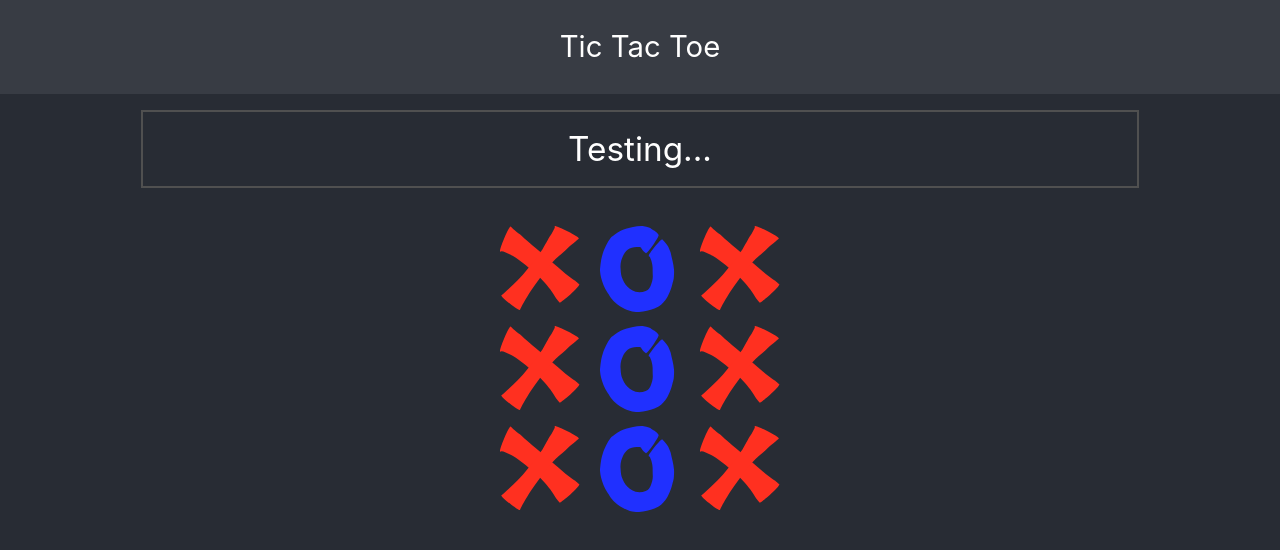
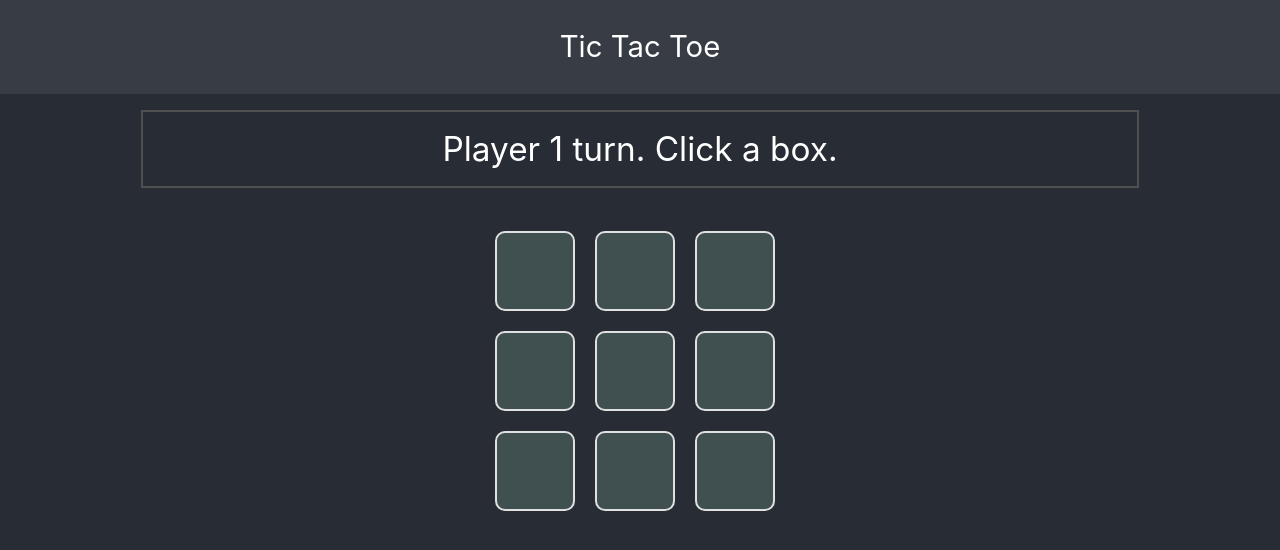
Before and after one commit to coderkevin/react-tic-tac-toe, a React (Create React App) app: page / in a window 1280 px wide. Shown: the top 550 px of the page. Built offline with nearby package versions, Linux system fonts and the light colour scheme.

Commit message:
Add game business logic and adapt components

```diff
--- a/src/App.tsx
+++ b/src/App.tsx
@@ -1,7 +1,9 @@
 import styled from "@emotion/styled/macro";
 import MessageBox from "./MessageBox";
 import TicTacToeGrid from "./TicTacToeGrid/TicTacToeGrid";
-import { BoxContent } from "./types";
+import { createGame, playerTurn } from "./game";
+import { useState } from "react";
+import PlayAgainButton from "./PlayAgainButton";
 
 const StyledApp = styled.div`
   background-color: #282c34;
@@ -9,7 +11,7 @@ const StyledApp = styled.div`
   display: flex;
   flex-direction: column;
   align-items: center;
-  justify-content: center;
+  justify-content: flex-start;
   font-size: 16pt;
   color: white;
 `;
@@ -27,25 +29,37 @@ const StyledHeader = styled.header`
   padding: 1em;
 `;
 
-const StyledBody = styled.div`
-  flex-grow: 1;
-  padding: 1em;
+const StyledGrid = styled(TicTacToeGrid)`
+  margin: 1em;
+`;
+
+const StyledPlayAgainButton = styled(PlayAgainButton)`
+  margin: 1em;
 `;
 
 function App() {
-  const gridData = [
-    [BoxContent.X, BoxContent.O, BoxContent.X],
-    [BoxContent.X, BoxContent.O, BoxContent.X],
-    [BoxContent.X, BoxContent.O, BoxContent.X],
-  ];
+  const [game, setGame] = useState(createGame(3, 3));
+
+  const boxClick = (row: number, column: number) => {
+    if (!game.gameOver) {
+      setGame(playerTurn(game, row, column));
+    }
+  };
+
+  let playAgainButton = null;
+
+  if (game.gameOver) {
+    playAgainButton = (
+      <StyledPlayAgainButton onClick={() => setGame(createGame(3, 3))} />
+    );
+  }
 
   return (
     <StyledApp>
       <StyledHeader>Tic Tac Toe</StyledHeader>
-      <MessageBox>Testing...</MessageBox>
-      <StyledBody>
-        <TicTacToeGrid gridData={gridData} />
-      </StyledBody>
+      <MessageBox game={game} />
+      <StyledGrid gridData={game.grid} boxClick={boxClick} />
+      {playAgainButton}
     </StyledApp>
   );
 }
--- a/src/MessageBox.tsx
+++ b/src/MessageBox.tsx
@@ -1,8 +1,9 @@
-import { FunctionComponent, ReactNode } from "react";
+import { FunctionComponent } from "react";
 import styled from "@emotion/styled/macro";
+import { GameData } from "./game";
 
 interface MessageBoxProps {
-  children: ReactNode;
+  game: GameData;
 }
 
 const StyledBox = styled.div`
@@ -14,8 +15,20 @@ const StyledBox = styled.div`
   padding: 0.5em;
 `;
 
-const MessageBox: FunctionComponent<MessageBoxProps> = ({ children }) => {
-  return <StyledBox>{children}</StyledBox>;
+const generateMessage = (game: GameData): string => {
+  if (game.gameOver) {
+    if (game.winner > 0) {
+      return `Player ${game.winner} wins!`;
+    } else {
+      return "Game Over - Tie";
+    }
+  } else {
+    return `Player ${game.currentPlayer} turn. Click a box.`;
+  }
+};
+
+const MessageBox: FunctionComponent<MessageBoxProps> = ({ game }) => {
+  return <StyledBox>{generateMessage(game)}</StyledBox>;
 };
 
 export default MessageBox;
--- /dev/null
+++ b/src/PlayAgainButton.tsx
@@ -0,0 +1,31 @@
+import { FunctionComponent } from "react";
+import styled from "@emotion/styled/macro";
+
+interface PlayAgainButtonProps {
+  onClick: Function;
+  className?: string;
+}
+
+const StyledButton = styled.button`
+  height: 80px;
+  width: 240px;
+  margin: 5px;
+  color: #ffffff;
+  background-color: #405050;
+  border: 2px solid #e0e0e0;
+  border-radius: 10px;
+`;
+
+const PlayAgainButton: FunctionComponent<PlayAgainButtonProps> = ({
+  onClick,
+  className,
+}) => {
+  const clickHandler = () => onClick();
+  return (
+    <StyledButton className={className} onClick={clickHandler}>
+      Play Again?
+    </StyledButton>
+  );
+};
+
+export default PlayAgainButton;
--- a/src/TicTacToeGrid/TicTacToeBox.tsx
+++ b/src/TicTacToeGrid/TicTacToeBox.tsx
@@ -1,9 +1,9 @@
 import { FunctionComponent } from "react";
 import styled from "@emotion/styled/macro";
-import { BoxContent } from "../types";
 
 interface TicTacToeBoxProps {
-  content: BoxContent;
+  content: number;
+  onClick: Function;
 }
 
 interface BoxColorProps {
@@ -72,19 +72,18 @@ const BoxX: FunctionComponent<BoxColorProps> = ({ color }) => {
   );
 };
 
-const TicTacToeBox: FunctionComponent<TicTacToeBoxProps> = ({ content }) => {
-  let contentComponent;
-
-  if (content === BoxContent.X) {
-    contentComponent = <BoxX color="#FF3020" />;
-  } else if (content === BoxContent.O) {
-    contentComponent = <BoxO color="#2030FF" />;
-  } else {
-    const onClick = () => console.log("click");
-    contentComponent = <BoxEmpty onClick={onClick} />;
+const TicTacToeBox: FunctionComponent<TicTacToeBoxProps> = ({
+  content,
+  onClick,
+}) => {
+  switch (content) {
+    case 1:
+      return <BoxX color="#FF3020" />;
+    case 2:
+      return <BoxO color="#2030FF" />;
+    default:
+      return <BoxEmpty onClick={onClick} />;
   }
-
-  return contentComponent;
 };
 
 export default TicTacToeBox;
--- a/src/TicTacToeGrid/TicTacToeGrid.tsx
+++ b/src/TicTacToeGrid/TicTacToeGrid.tsx
@@ -1,17 +1,24 @@
 import { FunctionComponent, ReactNode } from "react";
 import styled from "@emotion/styled/macro";
 import TicTacToeBox from "./TicTacToeBox";
-import { GridData } from "../types";
+import { GridData } from "../game";
 
 interface TicTacToeGridProps {
   className?: string;
   gridData: GridData;
+  boxClick: Function;
 }
 
-const renderBoxes = (gridData: GridData): ReactNode[] => {
-  return gridData.reduce((boxComponents: ReactNode[], row) => {
-    row.forEach((box) => {
-      boxComponents.push(<TicTacToeBox content={box} />);
+const renderBoxes = (gridData: GridData, boxClick: Function): ReactNode[] => {
+  return gridData.reduce((boxComponents: ReactNode[], row, rowIndex) => {
+    row.forEach((box, columnIndex) => {
+      boxComponents.push(
+        <TicTacToeBox
+          key={`${rowIndex},${columnIndex}`}
+          content={box}
+          onClick={() => boxClick(rowIndex, columnIndex)}
+        />
+      );
     });
     return boxComponents;
   }, []);
@@ -20,8 +27,9 @@ const renderBoxes = (gridData: GridData): ReactNode[] => {
 const TicTacToeGrid: FunctionComponent<TicTacToeGridProps> = ({
   gridData,
   className,
+  boxClick,
 }) => {
-  return <div className={className}>{renderBoxes(gridData)}</div>;
+  return <div className={className}>{renderBoxes(gridData, boxClick)}</div>;
 };
 
 const StyledTicTacToeGrid = styled(TicTacToeGrid)`
--- /dev/null
+++ b/src/game.ts
@@ -0,0 +1,127 @@
+export type GridData = number[][];
+
+export type GameData = {
+  rows: number;
+  columns: number;
+  grid: GridData;
+  playerCount: number;
+  currentPlayer: number;
+  gameOver: boolean;
+  winner: number;
+};
+
+export const createGame = (rows: number, columns: number): GameData => {
+  const grid: number[][] = [];
+
+  for (let row = 0; row < rows; row++) {
+    grid[row] = [];
+    for (let column = 0; column < columns; column++) {
+      grid[row][column] = 0;
+    }
+  }
+
+  return {
+    rows,
+    columns,
+    grid,
+    playerCount: 2,
+    currentPlayer: 1,
+    gameOver: false,
+    winner: 0,
+  };
+};
+
+const checkLine = (
+  grid: GridData,
+  value: number,
+  startRow: number,
+  startColumn: number,
+  rowIncrement: number,
+  columnIncrement: number
+): boolean => {
+  const rows = grid.length;
+  const columns = grid[0].length;
+
+  let currentRow = startRow;
+  let currentColumn = startColumn;
+  while (
+    currentRow >= 0 &&
+    currentRow < rows &&
+    currentColumn >= 0 &&
+    currentColumn < columns
+  ) {
+    if (grid[currentRow][currentColumn] !== value) {
+      return false;
+    }
+    currentRow += rowIncrement;
+    currentColumn += columnIncrement;
+  }
+  return true;
+};
+
+export const checkForWin = (game: GameData): boolean => {
+  const { grid, rows, columns, currentPlayer } = game;
+
+  // Check horizontal
+  for (let row = 0; row < rows; row++) {
+    if (checkLine(grid, currentPlayer, row, 0, 0, 1)) {
+      return true;
+    }
+  }
+
+  // Check vertical
+  for (let column = 0; column < columns; column++) {
+    if (checkLine(grid, currentPlayer, 0, column, 1, 0)) {
+      return true;
+    }
+  }
+
+  // Check diagonals
+  if (
+    checkLine(grid, currentPlayer, 0, 0, 1, 1) ||
+    checkLine(grid, currentPlayer, grid.length - 1, 0, -1, 1)
+  ) {
+    return true;
+  }
+
+  return false;
+};
+
+export const checkForTie = (game: GameData): boolean => {
+  const { grid, rows, columns } = game;
+
+  for (let row = 0; row < rows; row++) {
+    for (let column = 0; column < columns; column++) {
+      if (grid[row][column] === 0) {
+        return false;
+      }
+    }
+  }
+
+  return true;
+};
+
+export const playerTurn = (
+  game: GameData,
+  row: number,
+  column: number
+): GameData => {
+  const { grid, currentPlayer, playerCount } = game;
+
+  // Just mutate the grid instead of copying it each time
+  grid[row][column] = currentPlayer;
+
+  // Check to see if they won
+  if (checkForWin(game)) {
+    return { ...game, winner: currentPlayer, gameOver: true };
+  }
+
+  // Check for a tie
+  if (checkForTie(game)) {
+    return { ...game, winner: 0, gameOver: true };
+  }
+
+  // Next player
+  const nextPlayer = currentPlayer < playerCount ? currentPlayer + 1 : 1;
+  return { ...game, currentPlayer: nextPlayer };
+};
--- a/src/types.ts
+++ /dev/null
@@ -1,7 +0,0 @@
-export enum BoxContent {
-  Empty,
-  X,
-  O,
-}
-
-export type GridData = BoxContent[][];
```
Also changed, not shown: 2 other files (tests, documents, lock files or other folders).
